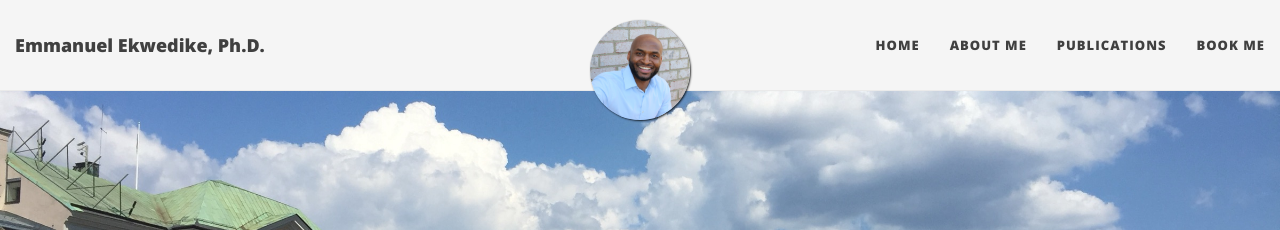
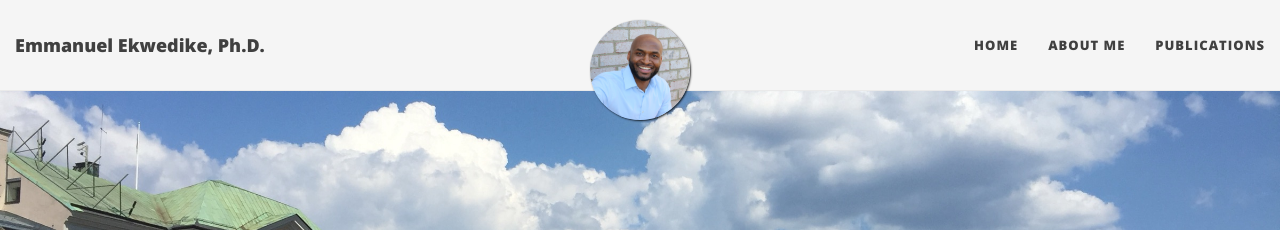
Before and after one commit to eekwedike/eekwedike.github.io, a Jekyll site: the page built from index.html, in a window 1280 px wide. Shown: the top 230 px of the page. Built offline with Jekyll 4.4.1, drawn with Linux system fonts in a browser that asks for light colours; nearby versions of some CDN libraries; the list of posts is cut into pages by our own code; a style sheet for code colours, icons or effects is not loaded.

Commit message:
took down the bookme page

```diff
--- a/_config.yml
+++ b/_config.yml
@@ -37,7 +37,7 @@ navbar-links:
   Home: "https://emmanuelekwedike.com/"
   About Me: "aboutme"
   Publications: "publications"
-  Book Me: "bookme"
+  # Book Me: "bookme"
   # Contact: "contactme"
   #Services: "https://eekwedike.github.io"
 #nav-search: "search"
```
